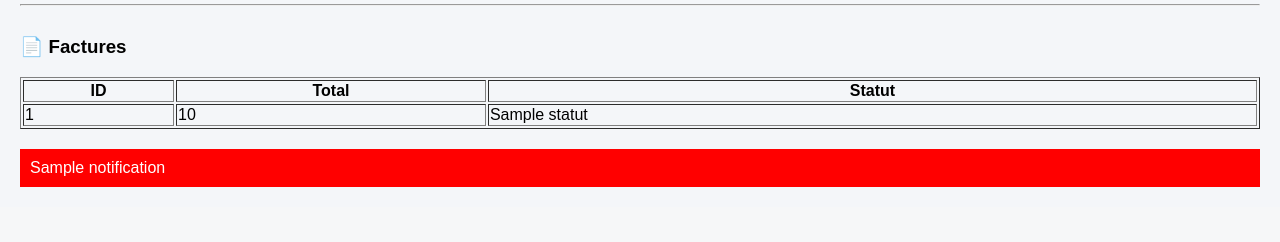
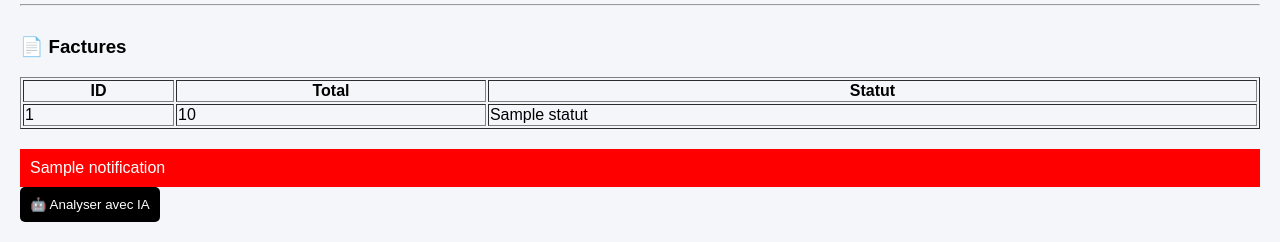
Before and after one commit to boukarediallo262-spec/gestion-nana, a Flask app: template templates/dashboard.html in a window 1280 px wide. Shown: the part 2329-2571 px from the top of the page. Before the commit the page ends 2516 px from the top, so only its background shows below. Run offline with Flask 3, Linux system fonts and the light colour scheme; the template is opened without the code that fills it: most values are stand-ins (such as "Sample title", 1, 10 or a date in 2020).

Commit message:
Update dashboard.html

```diff
--- a/templates/dashboard.html
+++ b/templates/dashboard.html
@@ -182,4 +182,10 @@ new Chart(document.getElementById('beneficeChart'), {
 });
 </script>
 
+<a href="/analyse_ia">
+    <button style="padding:10px;background:black;color:white;">
+        🤖 Analyser avec IA
+    </button>
+</a>
+
 {% endblock %}
```
